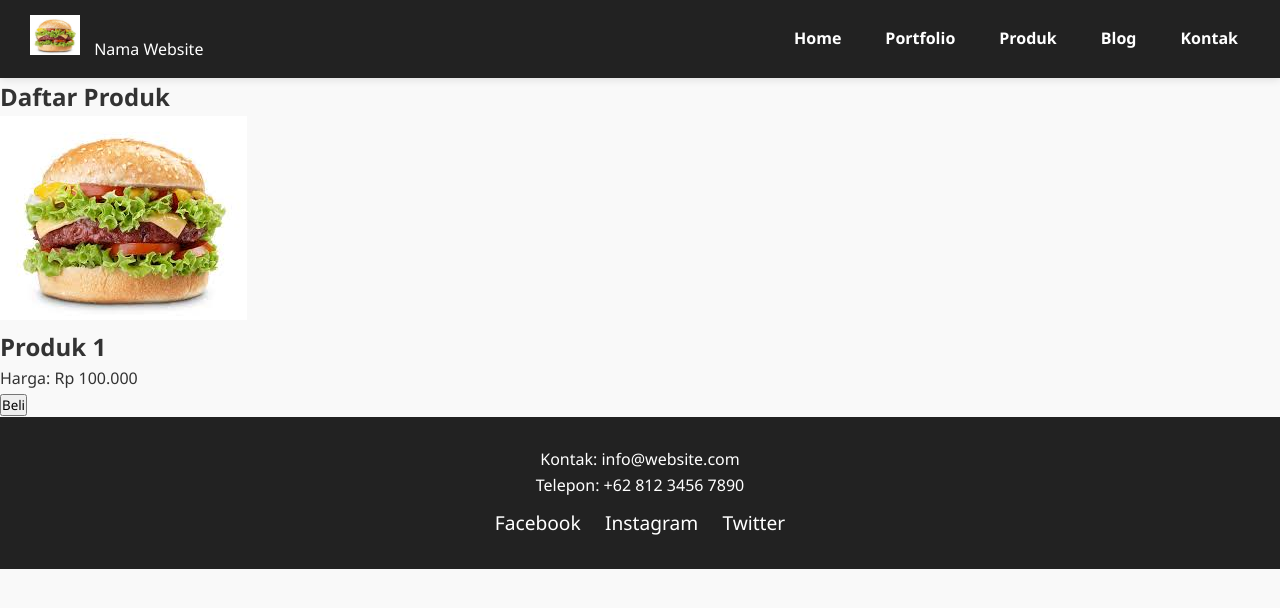
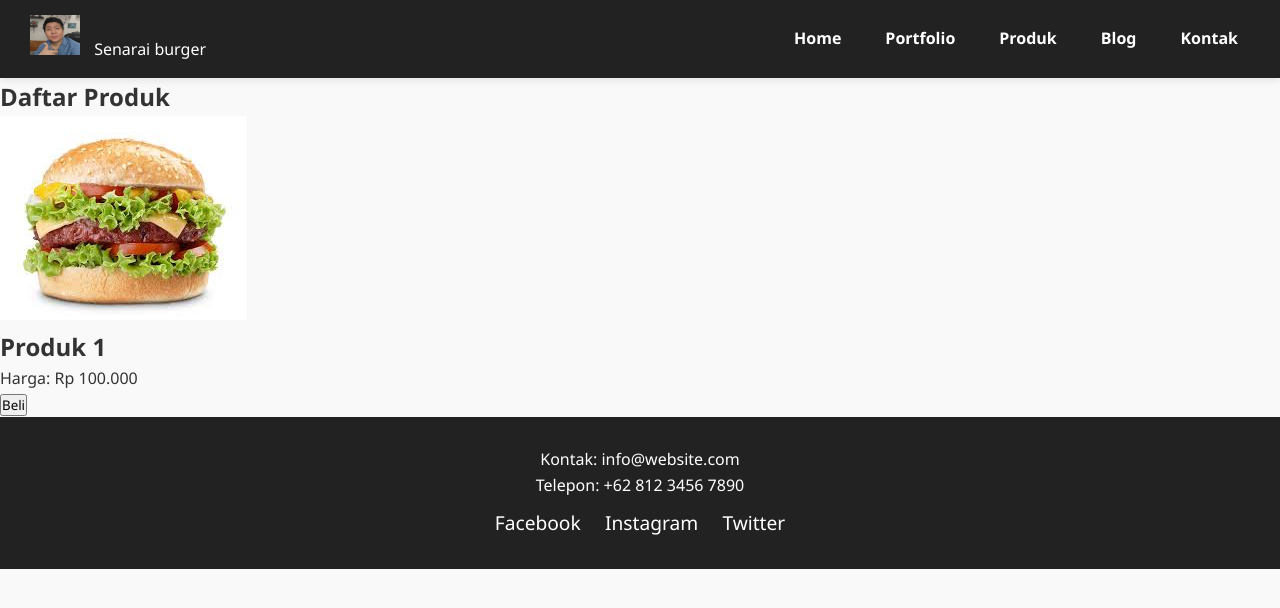
Before and after one commit to aqsasenarai-creator/my-room, a plain HTML site: page products.html in a window 1280 px wide. Drawn offline with Linux system fonts and the light colour scheme.

Commit message:
Update products.html

```diff
--- a/products.html
+++ b/products.html
@@ -10,8 +10,8 @@
 
 <header>
     <div class="logo">
-        <img src="images.jpg" alt="Logo" width="50">
-        <span>Nama Website</span>
+        <img src="download.jpg" alt="Logo" width="50">
+        <span>Senarai burger</span>
     </div>
     <nav id="nav">
         <ul>
```
